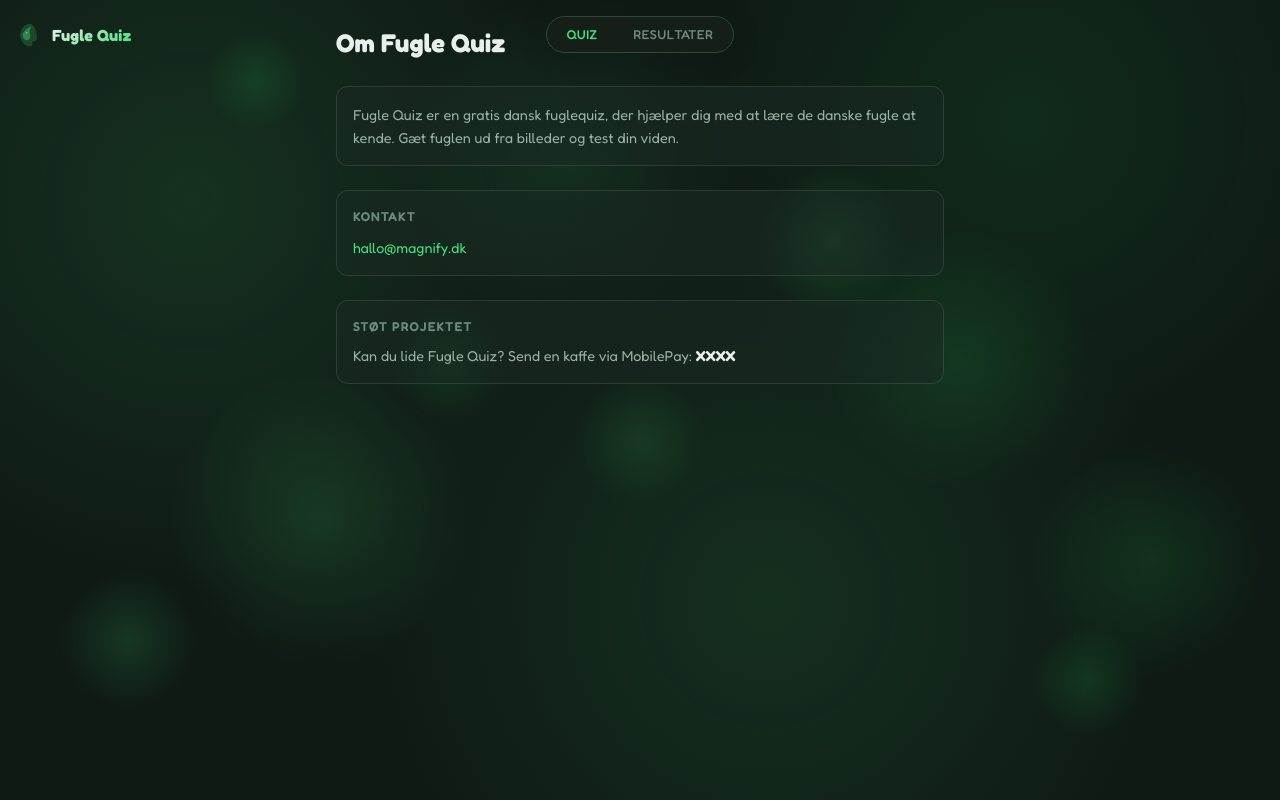
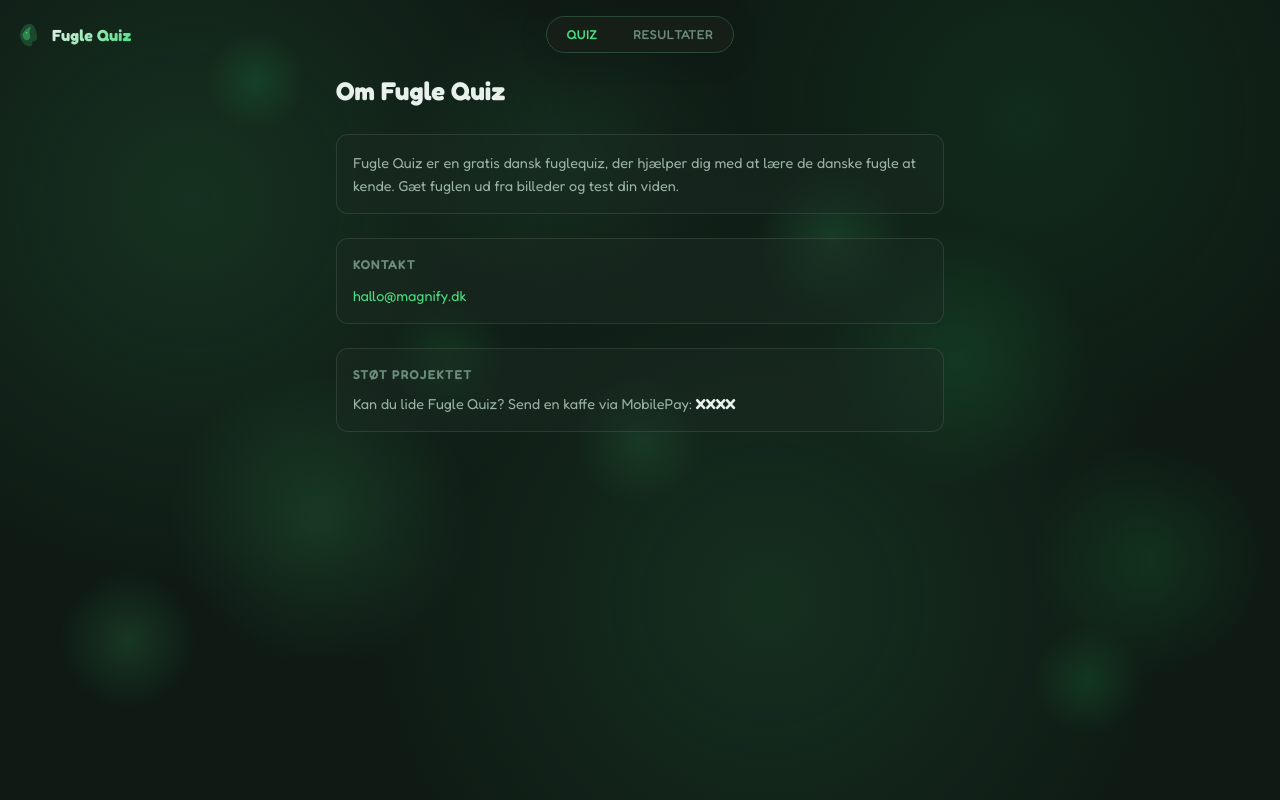
Before and after one commit to magnify/bird-quiz, a Next.js app: page /om in a window 1280 px wide. Built offline with nearby package versions, Linux system fonts and the light colour scheme.

Commit message:
fix: secondary pages clear the absolute header
Header is position: absolute with z-index 100, so the page title
on /om and /resultater was rendering directly under the logo.
Added top padding equal to header height + breathing room.

Co-Authored-By: Claude Opus 4.7 <noreply@anthropic.com>

```diff
--- a/src/components/quiz/quiz.css
+++ b/src/components/quiz/quiz.css
@@ -1680,7 +1680,8 @@ details.results-missed[open] .missed-summary {
 .secondary-page-content {
   max-width: 640px;
   margin: 0 auto;
-  padding: var(--quiz-padding-lg) var(--quiz-padding-md) var(--quiz-padding-xl);
+  /* Top padding clears the absolute-positioned .app-header (~60px) */
+  padding: calc(var(--quiz-padding-xl) + 40px) var(--quiz-padding-md) var(--quiz-padding-xl);
   display: flex;
   flex-direction: column;
   gap: var(--quiz-gap-2xl);
```
